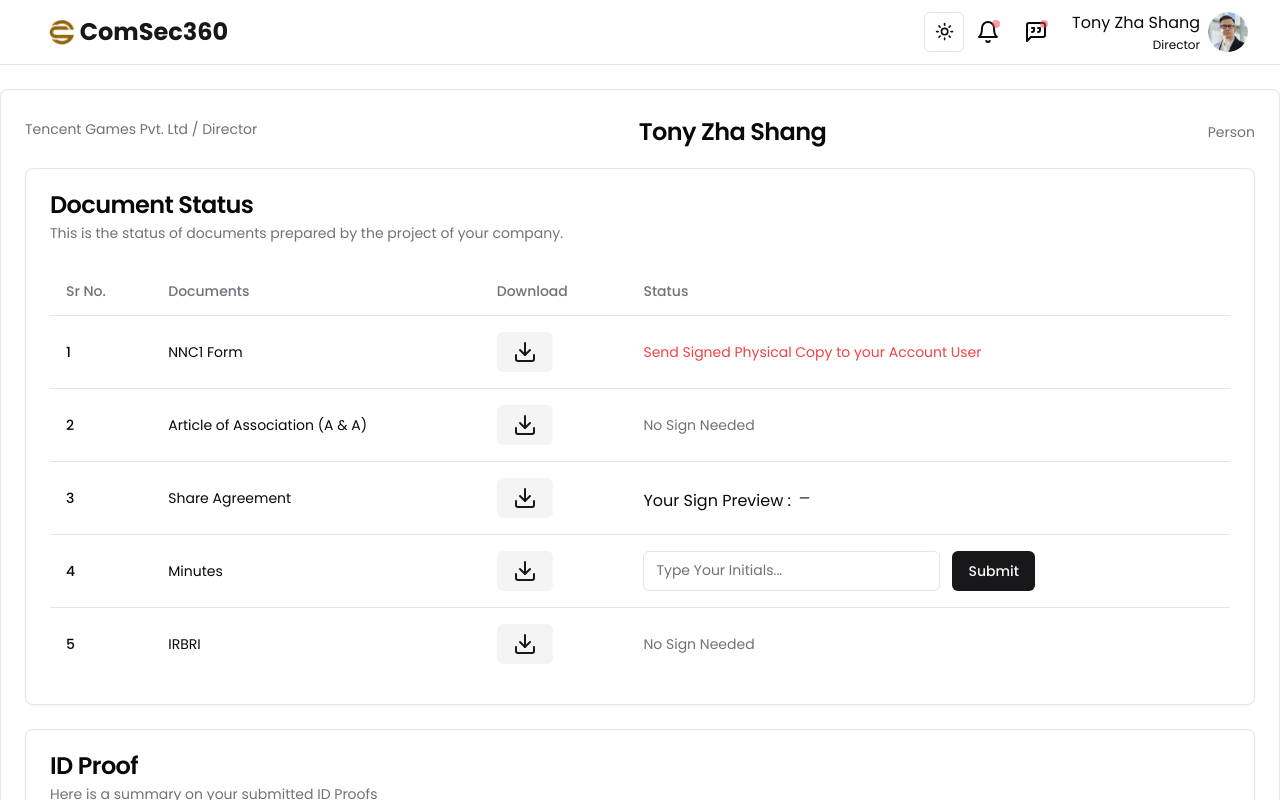
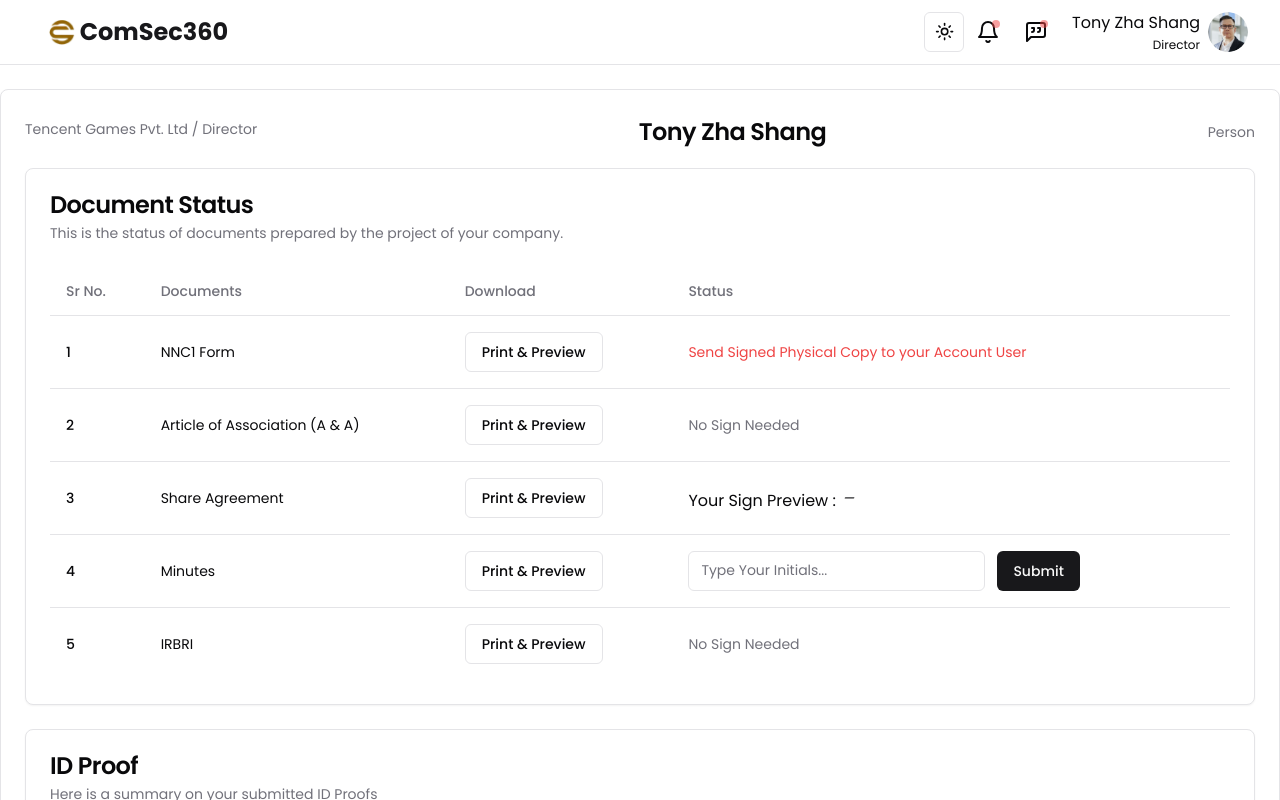
Before and after one commit to omunite215/Director, a Next.js app: page / in a window 1280 px wide. Shown: the top 800 px of the page. Built offline with nearby package versions, Linux system fonts and the light colour scheme.

Commit message:
UI Changes While Meeting

```diff
--- a/components/LinkButton.tsx
+++ b/components/LinkButton.tsx
@@ -1,15 +1,15 @@
+import Link from "next/link";
 import { buttonVariants } from "./ui/button";
-import { Download } from "lucide-react";
 
 const LinkButton = ({ href }: { href: string }) => {
   return (
-    <a
+    <Link
       href={href}
-      download
-      className={buttonVariants({ variant: "secondary" })}
+      target="_blank"
+      className={buttonVariants({ variant: "outline" })}
     >
-      <Download/>
-    </a>
+      Print & Preview
+    </Link>
   );
 };
 
```
